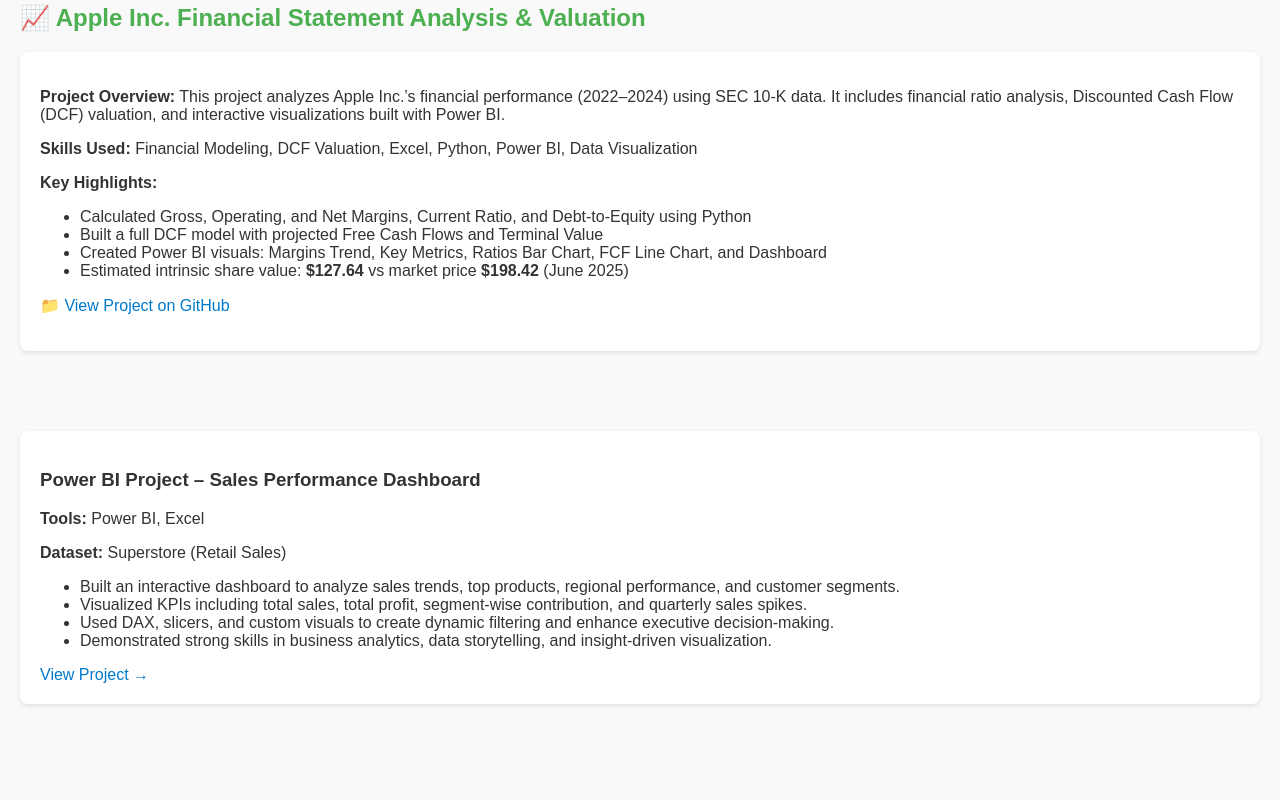
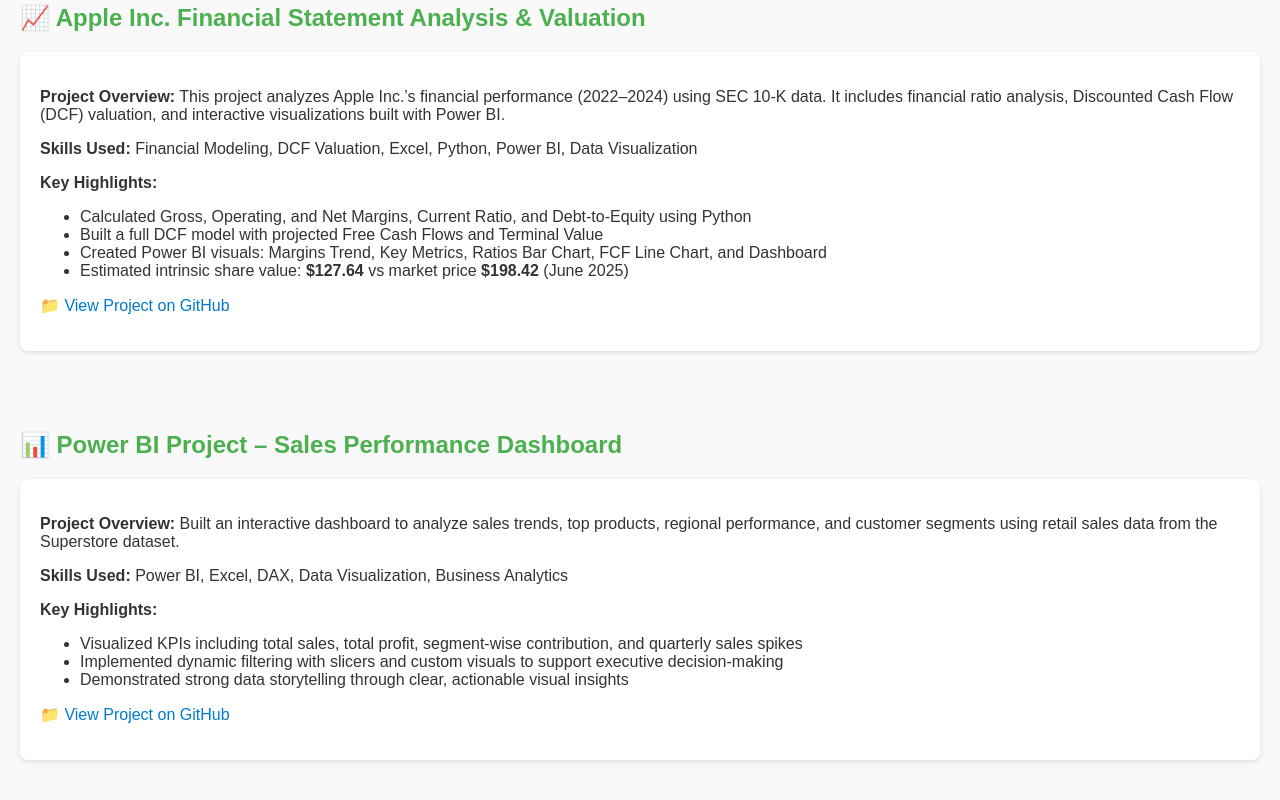
Before and after one commit to anju-salim-george/anju-salim-george-portfolio, a plain HTML site: page index.html in a window 1280 px wide. Shown: the part 599-1399 px from the top of the page. Before the commit the page ends 1343 px from the top, so only its background shows below. Drawn offline with Linux system fonts and the light colour scheme.

Commit message:
index.html

```diff
--- a/index.html
+++ b/index.html
@@ -51,25 +51,19 @@
         <p>📁 <a href="https://github.com/anju-salim-george/apple-financial-analysis" target="_blank">View Project on GitHub</a></p>
     </div>
 </section>
-    <section id="projects">
-  <!-- Existing projects -->
-
-  <div class="project-card">
-    <h3>Power BI Project – Sales Performance Dashboard</h3>
-    <p><strong>Tools:</strong> Power BI, Excel</p>
-    <p><strong>Dataset:</strong> Superstore (Retail Sales)</p>
-    <ul>
-      <li>Built an interactive dashboard to analyze sales trends, top products, regional performance, and customer segments.</li>
-      <li>Visualized KPIs including total sales, total profit, segment-wise contribution, and quarterly sales spikes.</li>
-      <li>Used DAX, slicers, and custom visuals to create dynamic filtering and enhance executive decision-making.</li>
-      <li>Demonstrated strong skills in business analytics, data storytelling, and insight-driven visualization.</li>
-    </ul>
-    <a href="https://anju-salim-george.github.io/anju-salim-george-portfolio#powerbi-dashboard" target="_blank" rel="noopener noreferrer">
-      View Project →
-    </a>
-  </div>
-
-  <!-- Other projects -->
+    <section>
+    <h2>📊 Power BI Project – Sales Performance Dashboard</h2>
+    <div class="project-card">
+        <p><strong>Project Overview:</strong> Built an interactive dashboard to analyze sales trends, top products, regional performance, and customer segments using retail sales data from the Superstore dataset.</p>
+        <p><strong>Skills Used:</strong> Power BI, Excel, DAX, Data Visualization, Business Analytics</p>
+        <p><strong>Key Highlights:</strong></p>
+        <ul>
+            <li>Visualized KPIs including total sales, total profit, segment-wise contribution, and quarterly sales spikes</li>
+            <li>Implemented dynamic filtering with slicers and custom visuals to support executive decision-making</li>
+            <li>Demonstrated strong data storytelling through clear, actionable visual insights</li>
+        </ul>
+         <p>📁 <a href="https://github.com/anju-salim-george/sales-performance-dashboard" target="_blank">View Project on GitHub</a></p>
+    </div>
 </section>
 
 </body>
```
